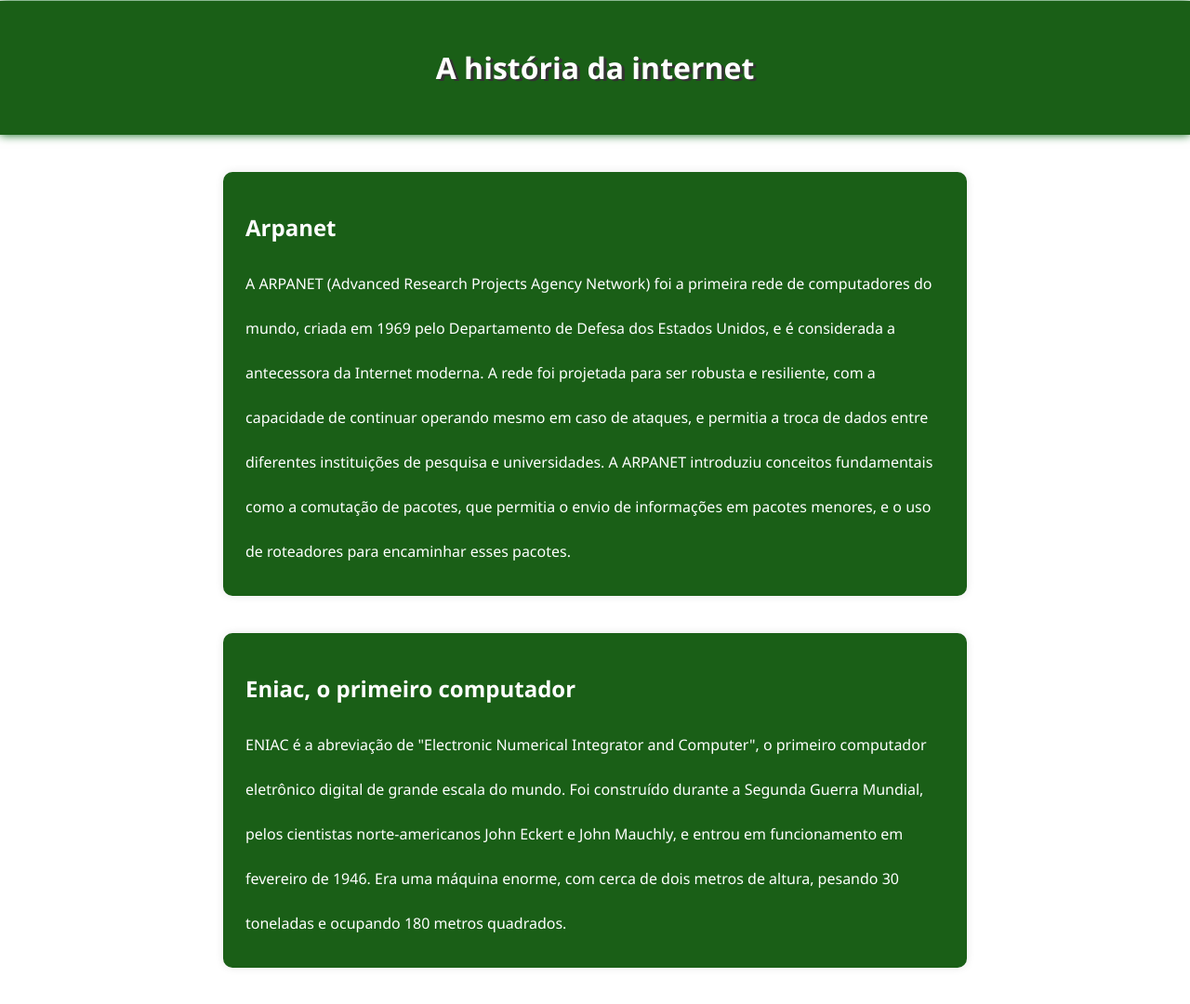
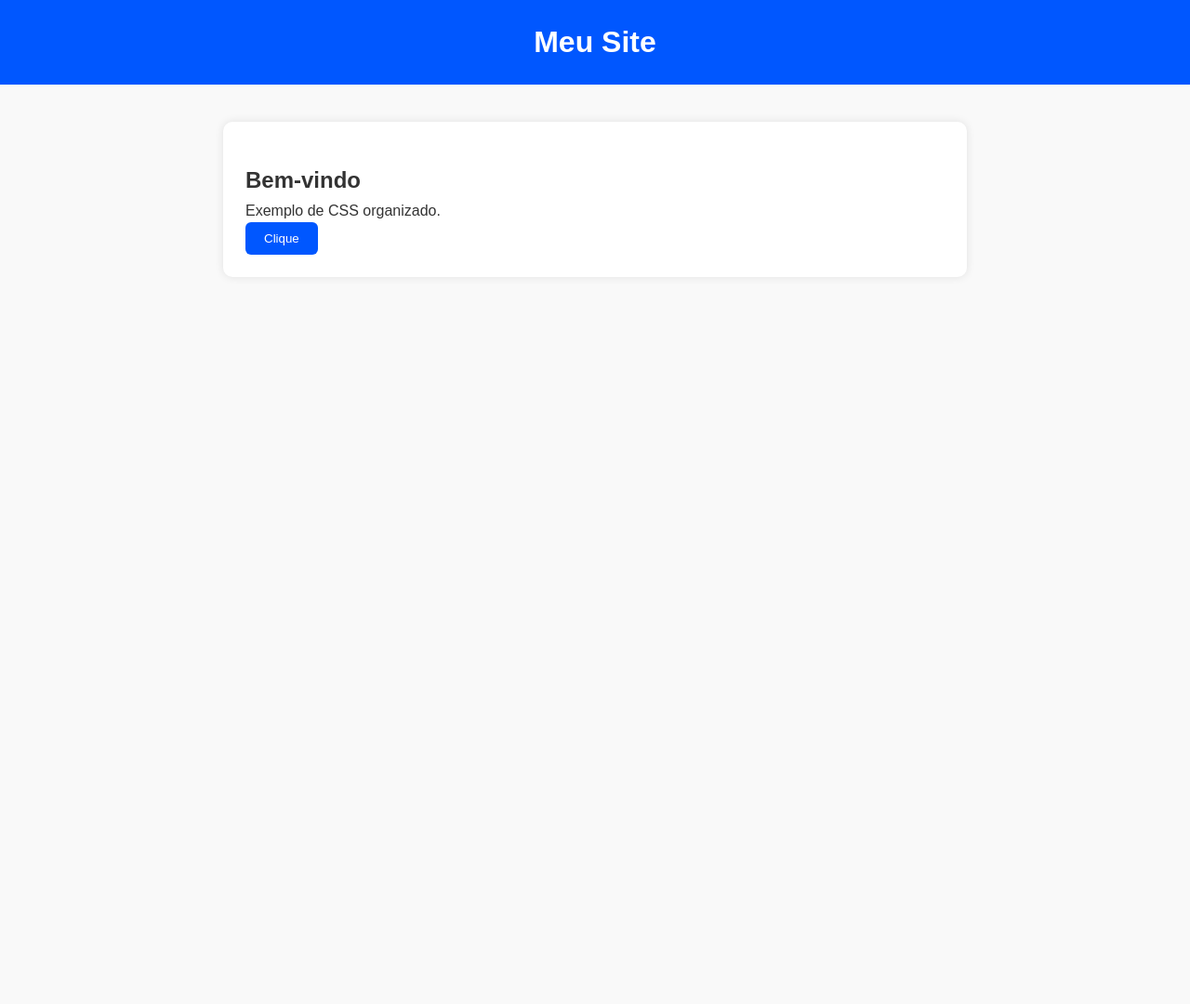
Before and after one commit to danielsabinoh/aulacss02, a plain HTML site: page index.html in a window 1280 px wide. Shown: the whole page at 93% size. After the commit the page ends 800 px from the top, so only its background shows below. Drawn offline with Linux system fonts and the light colour scheme.

Commit message:
Add files via upload

```diff
--- a/index.html
+++ b/index.html
@@ -1,24 +1,20 @@
-<!DOCTYPE html>
-<html lang="en">
+<!DOCTYPE html> <!-- Define o tipo de documento como HTML5 -->
+<html lang="pt-br"> <!-- Início do HTML com idioma definido como português do Brasil -->
 <head>
-    <meta charset="UTF-8">
-    <meta name="viewport" content="width=device-width, initial-scale=1.0">
-    <title>A história da internet</title>
-    <link rel="stylesheet" href="style.css">
+  <meta charset="UTF-8"> <!-- Codificação de caracteres -->
+  <meta name="viewport" content="width=device-width, initial-scale=1.0"> <!-- Responsividade -->
+  <title>Exemplo HTML com CSS Externo</title> <!-- Título da aba -->
+  <link rel="stylesheet" href="style.css"> <!-- Link para o CSS externo -->
 </head>
 <body>
   <header class="header"> <!-- Cabeçalho -->
-        <h1 class="title">A história da internet</h1>
+    <h1 class="title">Meu Site</h1>
   </header>
   <main class="container"> <!-- Conteúdo principal -->
     <section class="card"> <!-- Cartão com conteúdo -->
-          <h2>Arpanet</h2>
-          <p>A ARPANET (Advanced Research Projects Agency Network) foi a primeira rede de computadores do mundo, criada em 1969 pelo Departamento de Defesa dos Estados Unidos, e é considerada a antecessora da Internet moderna. A rede foi projetada para ser robusta e resiliente, com a capacidade de continuar operando mesmo em caso de ataques, e permitia a troca de dados entre diferentes instituições de pesquisa e universidades. A ARPANET introduziu conceitos fundamentais como a comutação de pacotes, que permitia o envio de informações em pacotes menores, e o uso de roteadores para encaminhar esses pacotes. </p>
-        </section>
-        <section class="card2">
-            <h2>Eniac, o primeiro computador</h2>
-            <p>ENIAC é a abreviação de "Electronic Numerical Integrator and Computer", o primeiro computador eletrônico digital de grande escala do mundo. Foi construído durante a Segunda Guerra Mundial, pelos cientistas norte-americanos John Eckert e John Mauchly, e entrou em funcionamento em fevereiro de 1946. Era uma máquina enorme, com cerca de dois metros de altura, pesando 30 toneladas e ocupando 180 metros quadrados.
-            </p>
+      <h2>Bem-vindo</h2>
+      <p>Exemplo de CSS organizado.</p>
+      <button class="button">Clique</button>
     </section>
   </main>
 </body>
--- a/style.css
+++ b/style.css
@@ -1,47 +1,65 @@
-/*Reset */
-*{
+/* Reset básico para padronizar os estilos entre navegadores */
+* {
     margin: 0;
     padding: 0;
     box-sizing: border-box;
   }
 
-/*variáveis para os butões que serão usadas*/
-:root{
-    --primary: rgb(26, 95, 23);
-    --radius: 5px;
+  /* Variáveis CSS para reutilização de cores e tamanhos */
+  :root {
+    --primary: #0057ff;
+    --radius: 6px;
   }
 
-/*estilos para o toda a página */
-body{
-    font-family:'Segoe UI', Tahoma, Geneva, Verdana, sans-serif;
-    background: rgb(255, 255, 255);
-    color: white;
-    line-height: 3;
+  /* Estilos globais para todo o corpo da página */
+  body {
+    font-family: Arial, sans-serif;
+    background: #f9f9f9;
+    color: #333;
+    line-height: 1.6;
   }
-/*estilizando a header*/
-.header{
-    margin: 1px auto;
-    padding: 24px;
-    background: var(--primary);
-    box-shadow: 0 0 10px rgb(7, 102, 22);
-    text-align: center;
-    text-shadow: 0.2em 0.1em #333;
-}
+
   /* Container principal com largura máxima e centralizado */
-.card {
+  .container {
     max-width: 800px;
     margin: 40px auto;
     padding: 24px;
-    background: var(--primary);
+    background: #fff;
     border-radius: 10px;
     box-shadow: 0 0 10px rgba(0,0,0,0.1);
   }
 
-.card2 {
-    max-width: 800px;
-    margin: 40px auto;
-    padding: 24px;
+  /* Cabeçalho com fundo azul e texto branco */
+  .header {
+    background-color: var(--primary);
+    color: #fff;
+    padding: 20px;
+    text-align: center;
+  }
+
+  /* Estilo do título principal */
+  .title {
+    margin: 0;
+  }
+
+  /* Cartão que envolve conteúdo */
+  .card {
+    margin-top: 20px;
+  }
+
+  /* Estilização do botão com cor e borda arredondada */
+  .button {
     background: var(--primary);
-    border-radius: 10px;
-    box-shadow: 0 0 10px rgba(0,0,0,0.1);
+    color: #fff;
+    padding: 10px 20px;
+    border: none;
+    border-radius: var(--radius);
+    cursor: pointer;
   }
+
+  /* Responsividade para telas pequenas */
+  @media (max-width: 600px) {
+    .container {
+      padding: 12px;
+    }
+  }
```
Lines whose indentation alone changed are shown as unchanged.
